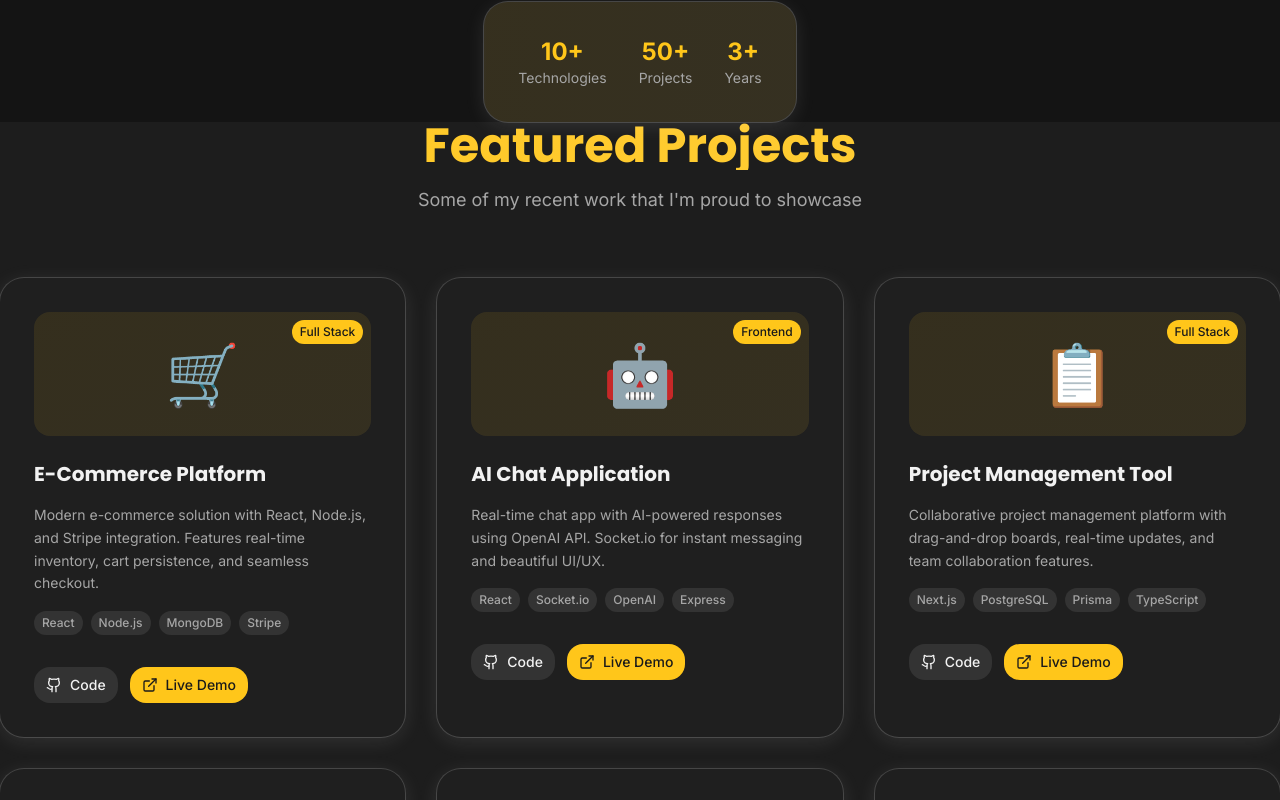
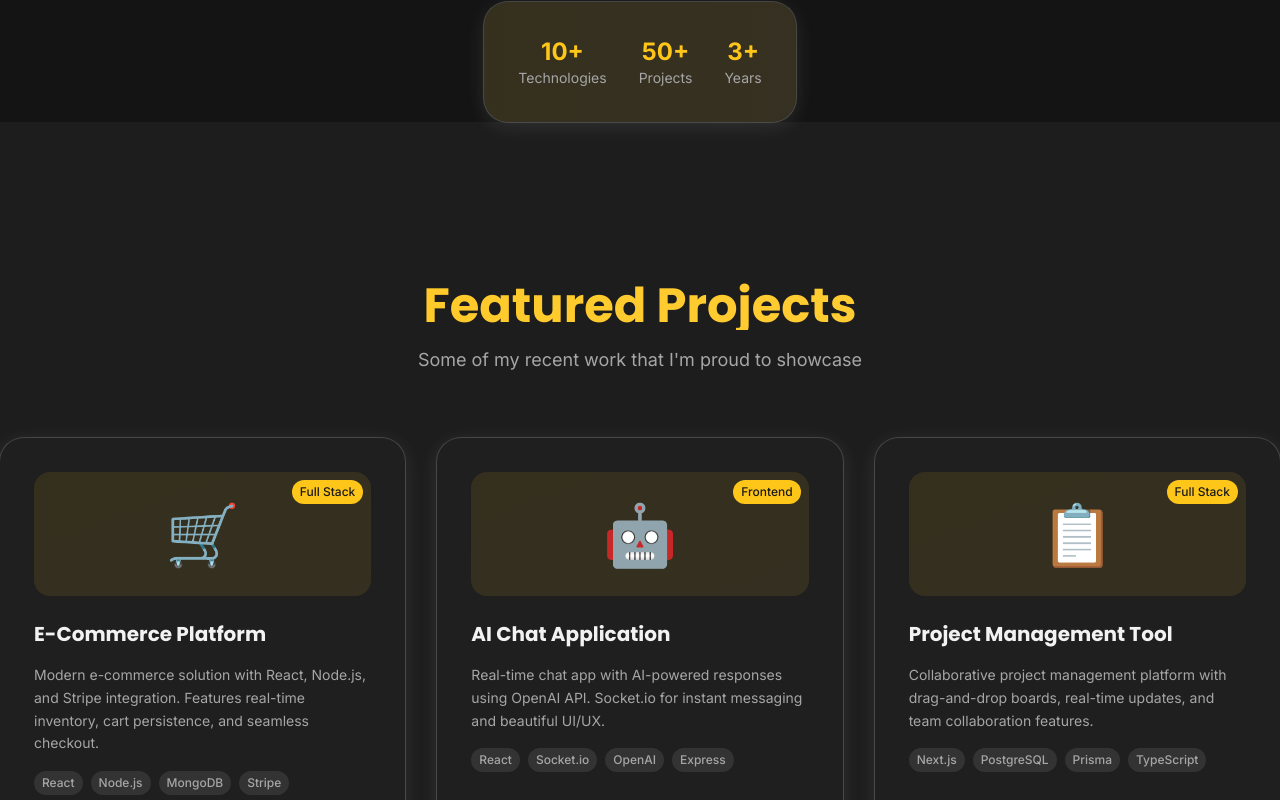
Before and after one commit to ayankhan127/chroma-scroller-folio-12, a React (Vite) app: page / in a window 1280 px wide. Shown: the part 2880-3680 px from the top of the page. Built offline with nearby package versions, Linux system fonts and the light colour scheme.

Commit message:
Add space to sections
Add top padding to Featured Projects and Let's Work Together sections.

```diff
--- a/src/components/sections/Contact.tsx
+++ b/src/components/sections/Contact.tsx
@@ -72,7 +72,7 @@ const Contact = () => {
   };
 
   return (
-    <section id="contact" className="section-padding bg-background" ref={ref}>
+    <section id="contact" className="section-padding bg-background pt-32 md:pt-40" ref={ref}>
       <motion.div
         className="max-w-6xl mx-auto"
         variants={containerVariants}
--- a/src/components/sections/Projects.tsx
+++ b/src/components/sections/Projects.tsx
@@ -87,7 +87,7 @@ const Projects = () => {
   };
 
   return (
-    <section id="projects" className="section-padding bg-muted/30" ref={ref}>
+    <section id="projects" className="section-padding bg-muted/30 pt-32 md:pt-40" ref={ref}>
       <motion.div
         className="max-w-7xl mx-auto"
         variants={containerVariants}
```
